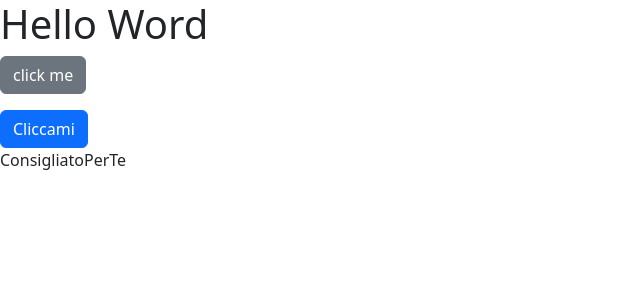
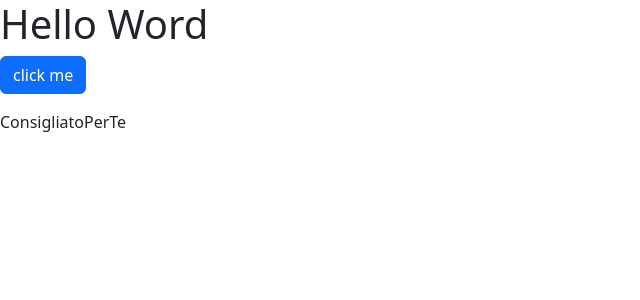
Before and after one commit to Graziano10/MyProtein_Project, a React (Vite) app in the folder Front-END/: page / in a window 1280 px wide. Shown: the top 300 px of the page, without its empty margins (0-640 px from the left). Built offline with nearby package versions, Linux system fonts and the light colour scheme.

Commit message:
custom variables

```diff
--- a/Front-END/package.json
+++ b/Front-END/package.json
@@ -11,9 +11,11 @@
   },
   "dependencies": {
     "bootstrap": "^5.3.1",
+    "node-sass": "^9.0.0",
     "react": "^18.2.0",
     "react-bootstrap": "^2.8.0",
-    "react-dom": "^18.2.0"
+    "react-dom": "^18.2.0",
+    "sass": "^1.64.1"
   },
   "devDependencies": {
     "@types/react": "^18.2.15",
--- /dev/null
+++ b/Front-END/src/custom.scss
@@ -0,0 +1,3 @@
+
+
+@import '../node_modules/bootstrap/scss/bootstrap';
--- a/Front-END/src/main.jsx
+++ b/Front-END/src/main.jsx
@@ -2,6 +2,7 @@ import React from 'react'
 import ReactDOM from 'react-dom/client'
 import App from './App.jsx'
 import 'bootstrap/dist/css/bootstrap.min.css';
+import './custom.scss'
 
 ReactDOM.createRoot(document.getElementById('root')).render(
   <React.StrictMode>
--- a/Front-END/src/pages/Home.jsx
+++ b/Front-END/src/pages/Home.jsx
@@ -1,16 +1,14 @@
 import React from "react"
-import {Button} from "react-bootstrap"
 import ConsigliatoPerTe from "../components/bundle/ConsigliatoPerTe";
 const Home = () => {
 
   return (
     <>
      <h1>Hello Word</h1>
-     <div className="btn btn-secondary mb-3">
+     <div className="btn btn-primary mb-3">
      click me
     </div>
     <div>
-      {<Button variant="primary">Cliccami</Button>}
       <ConsigliatoPerTe/>
     </div>
     </>
```
Also changed, not shown: 1 other file (tests, documents, lock files or other folders).
